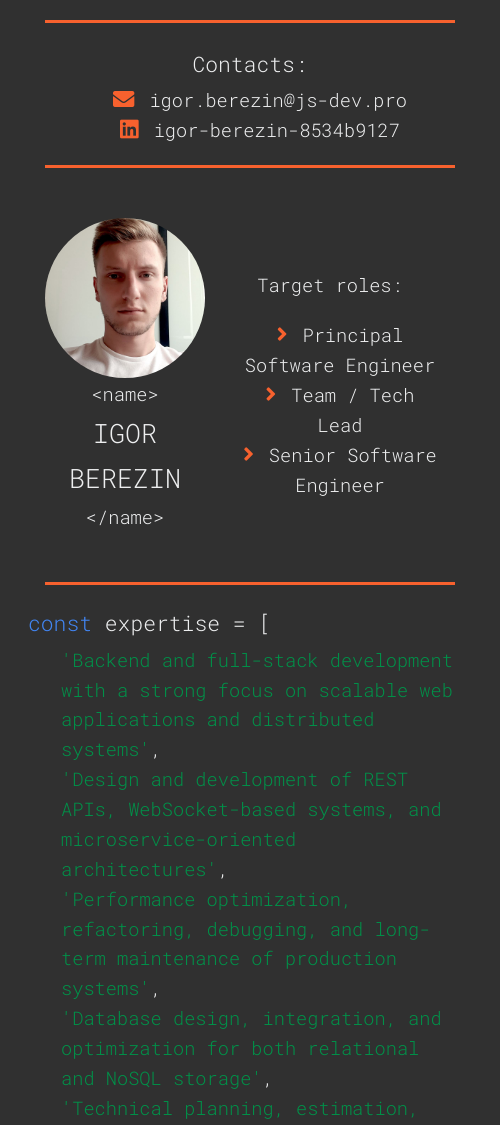
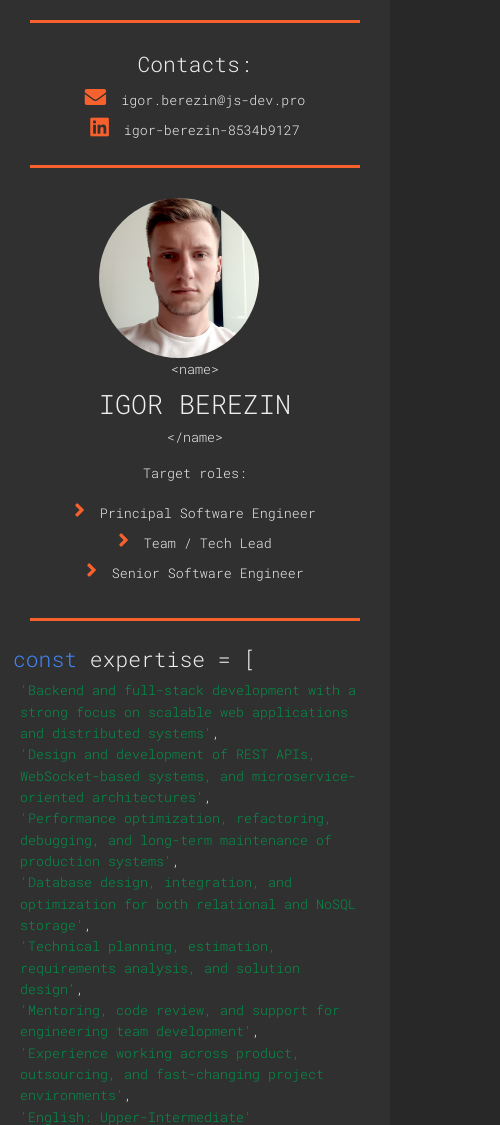
Before and after one commit to sir-ingvarr/my-awesome-cv, a website: page index.html in a window 390 px wide. Shown: the top 1125 px of the page, 500 px wide, since content can reach past the window. Drawn offline with Linux system fonts and the light colour scheme.

Commit message:
fix: improve mobile responsiveness (#1)
* fix: improve mobile responsiveness

* fix: move body overrides into mobile media query

```diff
--- a/assets/style.css
+++ b/assets/style.css
@@ -294,4 +294,30 @@ b {
         width: 160px;
         height: 160px;
     }
+
+    body {
+        min-width: 0;
+        overflow-x: hidden;
+        font-size: 10pt;
+    }
+
+    .underlay {
+        max-width: 100%;
+        padding-left: 10px;
+        padding-right: 10px;
+    }
+
+    .upper-block {
+        flex-direction: column;
+        padding: 10px;
+        min-height: auto;
+    }
+
+    .margin-1,
+    .margin-2,
+    .margin-3 {
+        margin-left: 0;
+        padding-left: 10px;
+        padding-right: 10px;
+    }
 }
```
